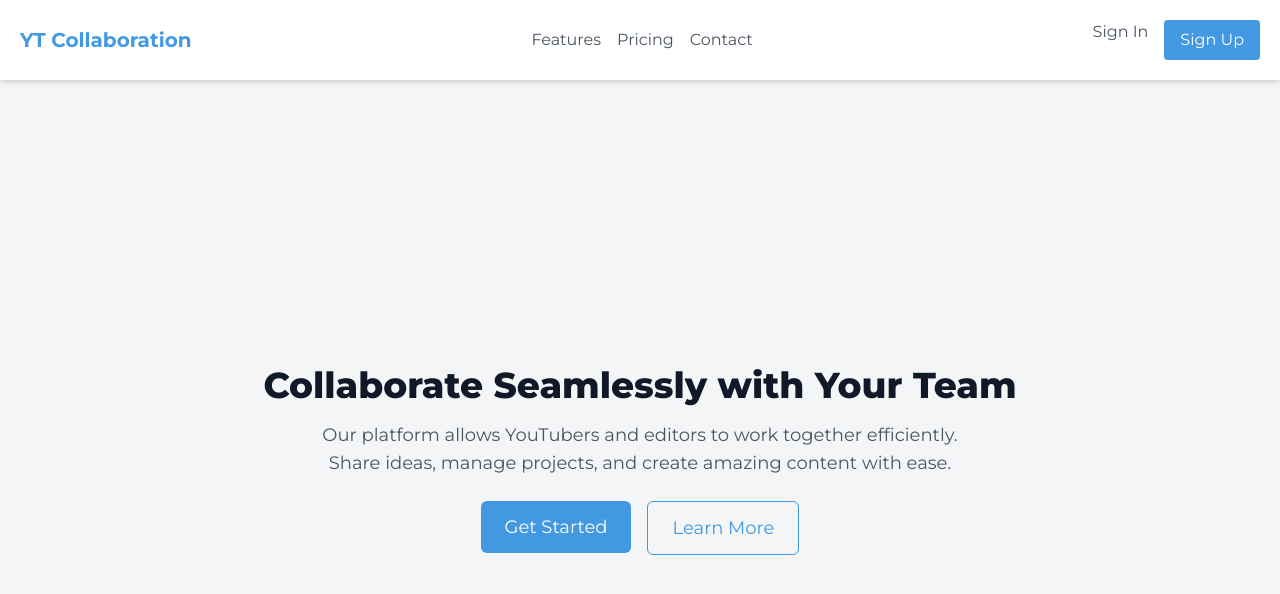
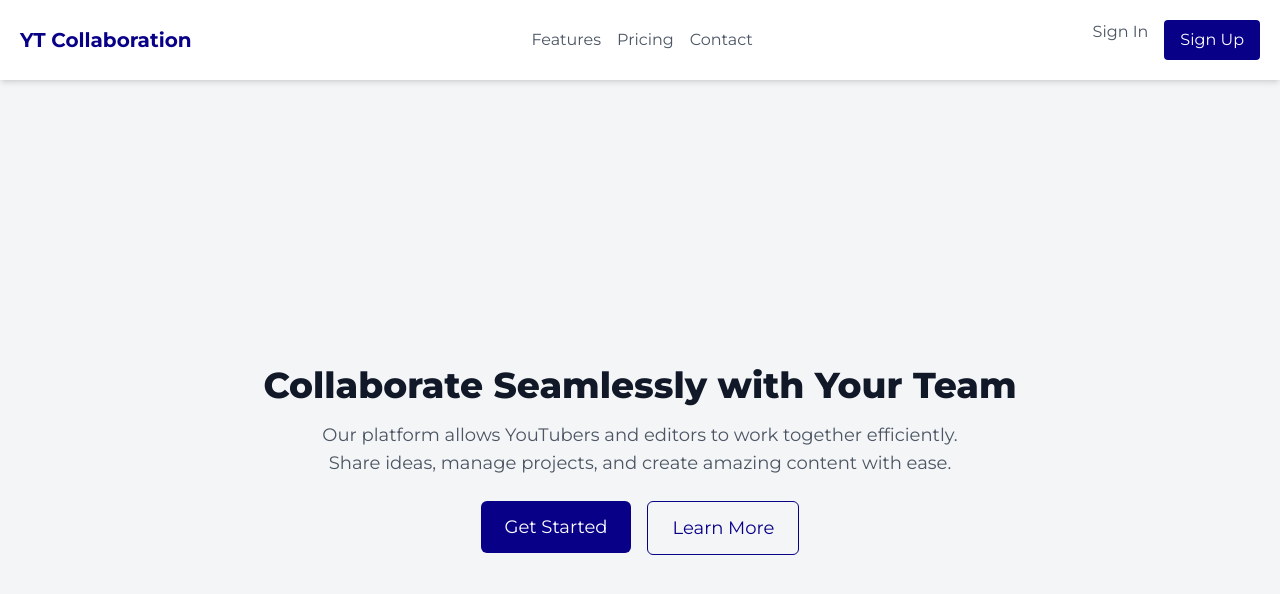
Before and after one commit to Alijavedofficial/Fusionix-client, a Next.js app: page /Home in a window 1280 px wide. Shown: the top 594 px of the page. Built offline with nearby package versions, Linux system fonts and the light colour scheme; no server answers.

Commit message:
Dashboard UI update

```diff
--- a/app/(protected)/dashboard/page.tsx
+++ b/app/(protected)/dashboard/page.tsx
@@ -158,6 +158,117 @@ export default function Dashboard() {
           </div>
         </div>
       </div>
+
+
+       <div className="flex justify-between gap-5 ">
+          <div className="bg-white flex-grow p-2 rounded-md px-4 w-[45%] custom-shadow-container duration-300 transition-shadow">
+            <div className="flex justify-between items-center custom-dotted-bottomborder py-4">
+              <h1 className='font-semibold text-lg'>Workspaces</h1>
+              <div className="flex gap-2 items-center">
+              <TooltipProvider>
+              <Tooltip delayDuration={100}>
+              <TooltipTrigger>
+              <button onClick={openModal} className="bg-primary text-white rounded-md p-2 border border-gray-300">
+                          <Icon icon="material-symbols:add" style={{ fontSize: "18px" }} />
+              </button>
+              </TooltipTrigger>
+              <TooltipContent>
+                          <p>Create Workspace</p>
+                        </TooltipContent>
+              </Tooltip>
+              </TooltipProvider>
+             <TooltipProvider>
+              <Tooltip delayDuration={100}>
+                <TooltipTrigger>
+                <button className=" rounded-md p-2 border border-gray-300 custom-shadow">
+                          <Icon icon="ci:expand" style={{ fontSize: "18px" }} />
+              </button>
+                </TooltipTrigger>
+                <TooltipContent>
+                  <p>View All</p>
+                </TooltipContent>
+              </Tooltip>
+             </TooltipProvider>
+
+              </div>
+            </div>
+
+            <div className="grid grid-cols-2 items-center gap-4 py-4">
+
+      {workspaces.map((item, index) => (
+        <Link href={`/workspaces/${item._id}`} key={index}>
+      <div className="flex items-center gap-4 bg-white p-3 rounded-lg border border-gray-300 cursor-pointer custom-shadow transition-shadow duration-300">
+      <span className="inline-flex items-center w-12 h-12 justify-center bg-blue-100 text-primary text-[20px] font-semibold rounded px-4 py-3 uppercase">
+            {item.name.charAt(0)}
+      </span>
+      <div className="flex flex-col  items-start">
+      <span className="font-medium">{item.name}</span>
+      <span className="text-gray-500 text-sm">{item.editors.length} Editors</span>
+      </div>
+      </div>
+      </Link>
+        ))}
+    </div>
+          </div>
+
+          <div className="bg-white flex-grow p-2 rounded-md px-4 w-[55%] custom-shadow-container duration-300 transition-shadow">
+            <div className="flex justify-between items-center custom-dotted-bottomborder py-4">
+              <h1 className='font-semibold text-lg'>Recent Videos</h1>
+              <TooltipProvider>
+              <Tooltip delayDuration={100}>
+                <TooltipTrigger>
+                <button className=" rounded-md p-2 border border-gray-300 custom-shadow">
+                          <Icon icon="ci:expand" style={{ fontSize: "18px" }} />
+              </button>
+                </TooltipTrigger>
+                <TooltipContent>
+                  <p>View All</p>
+                </TooltipContent>
+              </Tooltip>
+             </TooltipProvider>
+            </div>
+
+            <div className="grid grid-cols-2 items-center gap-4 py-4">
+
+            {videos.map((video) => (
+              <Link href={`workspaces/${video.workspaceId}/videos/${video._id}`}>
+            <div className="flex items-center gap-4 bg-white p-3 rounded-lg border border-gray-300 cursor-pointer custom-shadow transition-shadow duration-300">
+            <span className="">
+            <div className="relative w-12 h-12 bg-blue-100 group">
+                        <video
+                          src={video.cloudinaryId}
+                          className="w-full h-full object-cover rounded-md"
+                        />
+                        <div className="absolute inset-0 flex items-center justify-center bg-black bg-opacity-50 opacity-0 group-hover:opacity-100 transition-opacity duration-300 rounded-md">
+                          <Icon
+                            icon="mdi:play"
+                            className="text-red-600"
+                            style={{ fontSize: "34px" }}
+                          />
+                        </div>
+            </div>
+            </span>
+            <div className="flex flex-col  items-start">
+            <span className="font-medium">{video.title}</span>
+            <span className={`text-sm font-medium ${
+                      video.status === "approved"
+                        ? "text-green-400"
+                        : video.status === "rejected"
+                        ? "text-red-400"
+                        : "text-yellow-500"
+                    }`}>{video.status}</span>
+            </div>
+            </div>
+            </Link>
+              ))}
+          </div>
+          </div>
+       </div>
+
+       <Modal isOpen={isModalOpen} onClose={closeModal}>
+          <CreateSpace onClose={closeModal} fetchworkspaces={fetchWorkspaces} />
+        </Modal>
+
       {/* add new workspace */}
       {/* <button onClick={openModal} className="w-[40%]">
         <div className="flex items-center justify-between bg-white hover:text-primary  p-2 rounded-lg border border-gray-300 cursor-pointer hover:shadow-lg transition-shadow">
@@ -175,8 +286,8 @@ export default function Dashboard() {
         </div>
       </button> */}
 
-      <div className="bg-white border border-gray-300 rounded-lg shadow overflow-hidden p-4 flex-grow hover:shadow-lg transition-shadow w-[60%]">
-        {/* Workspace Heading and Buttons for view all */}
+      {/* <div className="bg-white border border-gray-300 rounded-lg shadow overflow-hidden p-4 flex-grow hover:shadow-lg transition-shadow w-[60%]"> */}
+        {/* Workspace Heading and Buttons for view all
         <div className="flex justify-between items-center">
           <h1 className="text-xl font-semibold mb-4">Workspaces</h1>
           <div className="flex justify-center items-center gap-4">
@@ -186,11 +297,9 @@ export default function Dashboard() {
           </div>
         </div>
 
-        <Modal isOpen={isModalOpen} onClose={closeModal}>
-          <CreateSpace onClose={closeModal} fetchworkspaces={fetchWorkspaces} />
-        </Modal>
 
-        {/* Workspace Table */}
+
+        {/* Workspace Table
         <div className="bg-white rounded-lg shadow overflow-hidden">
           <table className="min-w-full divide-y divide-gray-200">
             <thead className="bg-primary">
@@ -297,8 +406,8 @@ export default function Dashboard() {
           </table>
         </div>
       </div>
-
-      {/* Videos Table */}
+      */}
+      {/* Videos Table
       <div className="bg-white border border-gray-300 rounded-lg shadow overflow-hidden p-4 flex-grow w-[60%]  hover:shadow-lg transition-shadow">
         <div className="flex justify-between items-center">
           <h1 className="text-xl font-semibold mb-4">Recent Videos</h1>
@@ -413,7 +522,7 @@ export default function Dashboard() {
             </tbody>
           </table>
         </div>
-      </div>
+      </div>*/}
     </div>
   );
 }
--- a/app/globals.css
+++ b/app/globals.css
@@ -114,9 +114,32 @@ body {
 }
 
 .custom-dotted-border {
-  background-image: linear-gradient(to bottom, #8b8b8b 33%, transparent 33%);
+  background-image: linear-gradient(to bottom, #b9b9b9 33%, transparent 33%);
   background-position: right;
   background-size: 2px 9px;
   background-repeat: repeat-y;
-  padding-right: 10px; /* Adjust this value to control distance from content */
+  padding-right: 0px; /* Adjust this value to control distance from content */
 }
+.custom-dotted-bottomborder {
+  background-image: linear-gradient(to right, #b9b9b9 33%, transparent 33%);
+  background-position: bottom;
+  background-size: 9px 2px;
+  background-repeat: repeat-x;
+  padding-right: 0px; /* Adjust this value to control distance from content */
+}
+
+.custom-shadow:hover {
+  box-shadow:
+    2px 2px 5px rgba(0, 0, 0, 0.1),  /* Right and bottom shadow */
+    -2px -2px 5px rgba(0, 0, 0, 0.1), /* Left and top shadow */
+    2px -2px 5px rgba(0, 0, 0, 0.1),  /* Right and top shadow */
+    -2px 2px 5px rgba(0, 0, 0, 0.1);  /* Left and bottom shadow */
+}
+
+.custom-shadow-container:hover {
+  box-shadow:
+    1px 1px 5px rgba(0, 0, 0, 0.1),  /* Right and bottom shadow */
+    -1px -1px 5px rgba(0, 0, 0, 0.1), /* Left and top shadow */
+    1px -1px 5px rgba(0, 0, 0, 0.1),  /* Right and top shadow */
+    -1px 1px 5px rgba(0, 0, 0, 0.1);  /* Left and bottom shadow */
+}
--- a/components/Navigation.js
+++ b/components/Navigation.js
@@ -13,15 +13,15 @@ export default function Navigation({ isOpen, setIsOpen }) {
         <div className='flex items-center justify-center gap-10'>
       {!isOpen ? (
         <button className="text-xl font-bold" onClick={() => setIsOpen(true)}>
-          <Icon icon="charm:menu-hamburger" style={{ fontSize: '22px' }} className='cursor-pointer text-[#2684ff]' />
+          <Icon icon="charm:menu-hamburger" style={{ fontSize: '22px' }} className='cursor-pointer text-primary' />
         </button>): (
            <button className="text-xl font-bold" onClick={() => setIsOpen(false)}>
-           <Icon icon="mingcute:close-line" style={{ fontSize: '22px' }} className='cursor-pointer text-[#2684ff]' />
+           <Icon icon="mingcute:close-line" style={{ fontSize: '22px' }} className='cursor-pointer text-primary' />
          </button>
         )
         }
         <div className='flex justify-center items-center gap-2'>
-        <Icon icon="mdi:link-variant" style={{ fontSize: '28px' }} className='text-[#2684ff]' />
+        <Icon icon="mdi:link-variant" style={{ fontSize: '28px' }} className='text-primary' />
           <p className='uppercase font-semibold text-text'>{user?.fullName}</p>
         </div>
         </div>
--- a/components/sidebar.js
+++ b/components/sidebar.js
@@ -43,7 +43,7 @@ const SidebarItem = ({ icon, text, isOpen, link }) => {
     <Link
       href={link}
       passHref
-      className="flex items-center p-4 cursor-pointer text-[#505f79] hover:text-[#2684ff] transition"
+      className="flex items-center p-4 cursor-pointer text-[#505f79] hover:text-primary transition"
     >
       <Icon icon={icon} className="" style={{ fontSize: "18px" }} /> &ensp;
       {isOpen && <span>{text}</span>}
--- a/tailwind.config.js
+++ b/tailwind.config.js
@@ -24,7 +24,7 @@ module.exports = {
       colors: {
         primary: {
           light: '#63b3ed',
-          DEFAULT: '#4299e1',
+          DEFAULT: '#090088',
           dark: '#3182ce',
         },
         secondary: {
```
